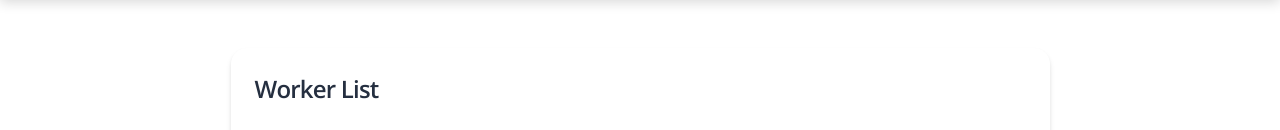
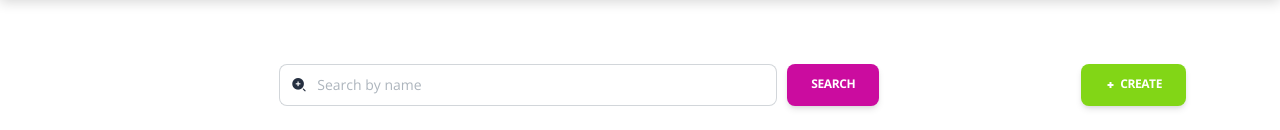
Before and after one commit to Psychox1k/task_forge, a Django app: page /workers/ in a window 1280 px wide. Shown: the part 73-203 px from the top of the page. Run offline with Django 5.2, Linux system fonts and the light colour scheme; the visitor is signed in with stand-in values (Sample User, id 1); data comes from the database, SQL or seed files in the repository; data that the repository does not hold is empty; some libraries are stand-ins or nearby versions.

Commit message:
feat(worker): add search functionality and Create button to project list

```diff
--- a/tasks/views.py
+++ b/tasks/views.py
@@ -25,6 +25,17 @@ class WorkerListView(LoginRequiredMixin, generic.ListView):
     model = Worker
     paginate_by = 2
 
+    def get_queryset(self):
+        queryset = Worker.objects.all()
+        username = self.request.GET.get("username", "")
+        if username:
+            queryset = queryset.filter(username__icontains=username)
+        return queryset
+
+    def get_context_data(self, *, object_list=None, **kwargs):
+        context = super().get_context_data(**kwargs)
+        context["username"] = self.request.GET.get("username", "")
+        return context
 
 
 class TeamListView(LoginRequiredMixin, generic.ListView):
--- a/templates/tasks/worker_list.html
+++ b/templates/tasks/worker_list.html
@@ -5,6 +5,29 @@
 {% block stylesheets %}{% endblock stylesheets %}
 
 {% block content %}
+
+   <div class="container mt-6">
+        <div class="d-flex justify-content-center align-items-center flex-wrap gap-3">
+
+         <form method="get" class="d-flex mx-auto w-100" style="gap: 10px; max-width: 600px;">
+        <div class="input-group" style="height: 42px;">
+          <span class="input-group-text d-flex align-items-center"><i class="ni ni-zoom-split-in"></i></span>
+          <input type="text" name="username" class="form-control" placeholder="Search by name" value="{{ request.GET.username }}">
+        </div>
+        <button type="submit" class="btn btn-primary d-flex align-items-center" style="height: 42px;">Search</button>
+      </form>
+
+          <a href="#" class="btn btn-success d-flex align-items-center justify-content-center" style="height: 42px;">
+            <i class="ni ni-fat-add me-1"></i> Create
+          </a>
+
+        </div>
+    </div>
+
+
+
+
+
 <div class="container my-5">
   <div class="card shadow rounded-4 w-75 mx-auto">
     <div class="card-body p-4">
```
